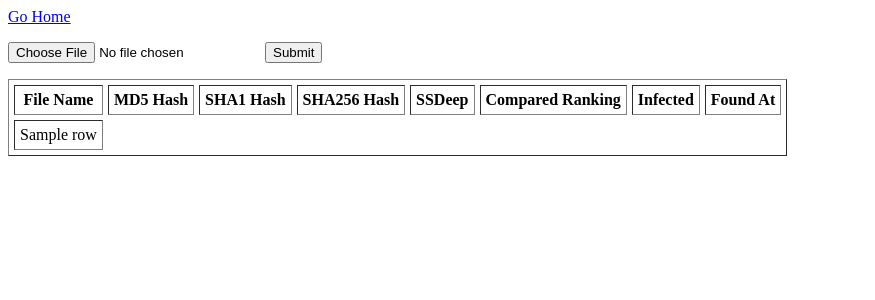
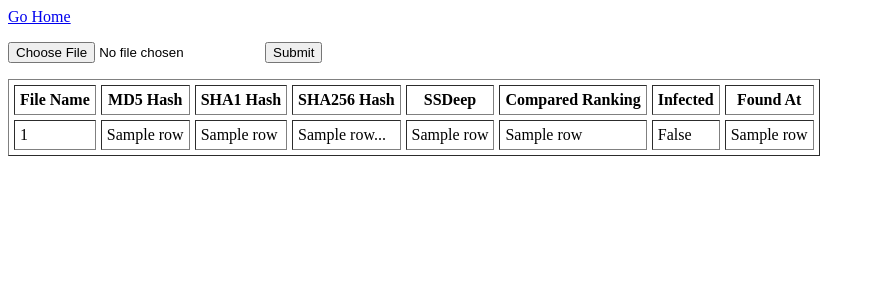
Before and after one commit to ryancor/DAST-Flask, a Flask app: template templates/upload.html in a window 1280 px wide. Shown: the top 300 px of the page, without its empty margins (0-875 px from the left). Run offline with Flask 2, Linux system fonts and the light colour scheme; the template is opened without the code that fills it: most values are stand-ins (such as "Sample title", 1, 10 or a date in 2020); parts of the project's set-up code (start-up, migrations or seed data) failed here and were passed over.

Commit message:
rearrange json data

```diff
--- a/templates/upload.html
+++ b/templates/upload.html
@@ -22,15 +22,18 @@
     			<th>Found At</th>
     			{% for row in data %}
     				<tr>
-    				{% for d in row %}
-              {% if d == 1 %}
-    					     <td>True</td>
-              {% elif d == 0 %}
-                   <td>False</td>
-              {% else %}
-                  <td>{{ d }}</td>
-              {% endif %}
-    				{% endfor %}
+    				   <td>{{ row[0] }}</td>
+               <td>{{ row[1] }}</td>
+               <td>{{ row[2] }}</td>
+               <td>{{ row[3][:15] }}...</td>
+               <td>{{ row[4] }}</td>
+               <td>{{ row[5] }}</td>
+               {% if row[6] == 1 %}
+                 <td>True</td>
+               {% else %}
+                 <td>False</td>
+               {% endif %}
+               <td>{{ row[7] }}</td>
     				</tr>
     			{% endfor %}
     		{% else %}
```
